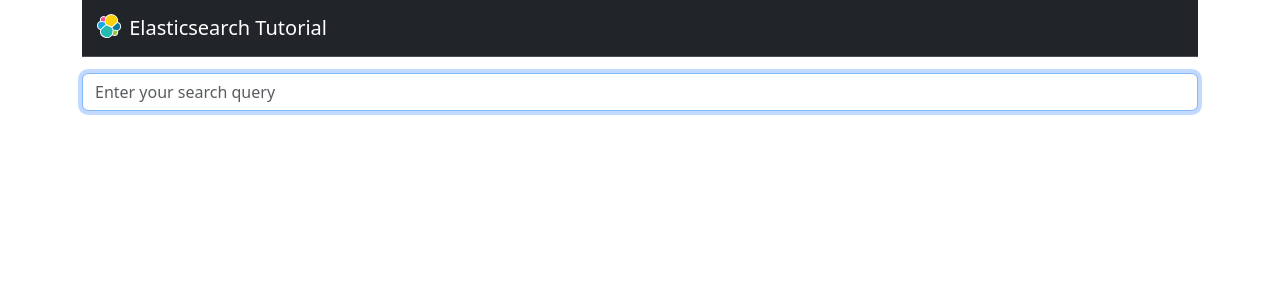
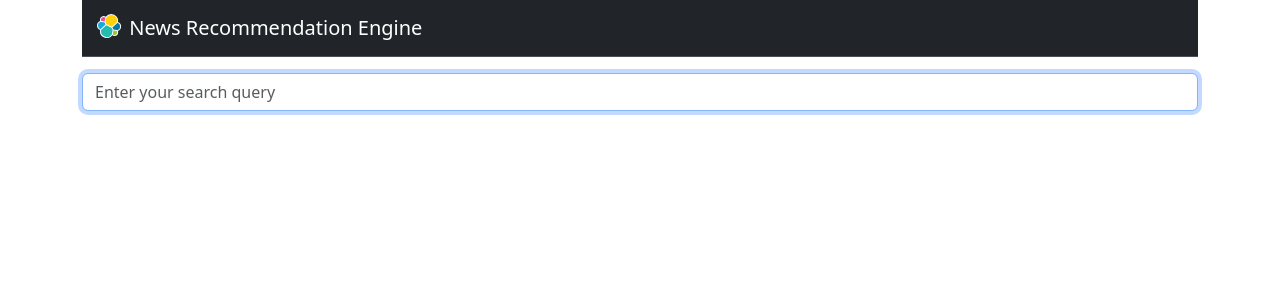
Before and after one commit to tywe00/News-Recommendation-System, a Flask app: page / in a window 1280 px wide. Shown: the top 300 px of the page. Run offline with Flask 3, Linux system fonts and the light colour scheme.

Commit message:
update gui

```diff
--- a/templates/base.html
+++ b/templates/base.html
@@ -3,7 +3,7 @@
   <head>
     <meta charset="utf-8">
     <meta name="viewport" content="width=device-width, initial-scale=1">
-    <title>Elasticsearch Tutorial</title>
+    <title>News Recommendation Engine</title>
     <link href="https://cdn.jsdelivr.net/npm/bootstrap@5.3.2/dist/css/bootstrap.min.css" rel="stylesheet" integrity="sha384-T3c6CoIi6uLrA9TneNEoa7RxnatzjcDSCmG1MXxSR1GAsXEV/Dwwykc2MPK8M2HN" crossorigin="anonymous">
   </head>
   <body>
@@ -12,7 +12,7 @@
         <div class="container-fluid">
           <a class="navbar-brand" href="#">
             <img src="{{ url_for('static', filename='elastic-logo.svg') }}" alt="Elastic" width="30" height="24" class="d-inline-block align-text-top">
-            Elasticsearch Tutorial
+            News Recommendation Engine
           </a>
         </div>
       </nav>
--- a/templates/index.html
+++ b/templates/index.html
@@ -43,15 +43,16 @@
                 </div>
                 {% for result in results %}
                     <p>
-                        {{ from_ + loop.index }}. <b><a href="{{ url_for('get_document', id=result._id) }}">{{ result._source.name }}</a></b>
-                        <br>
-                        {{ result._source.summary }}
-                        <br>
                         <small>
+                            {% if result._source.headings %}
+                                <h3 class="text-sm"> {{ loop.index }}. {{ result._source.headings[0] }}</h3>
+                            {% endif %}
+
                             Links:
                             {% for url in result._source.additional_urls %}
                                 <a href="{{ url }}">{{ url }}</a>{% if not loop.last %}, {% endif %}
                             {% endfor %}
+
                             Category: {{ result._source.category }}.
                             Last updated: {{ result._source.updated_at | default(result._source.created_on) }}.
                             {% if result._score %}<i>(Score: {{ result._score }})</i>{% endif %}
```
